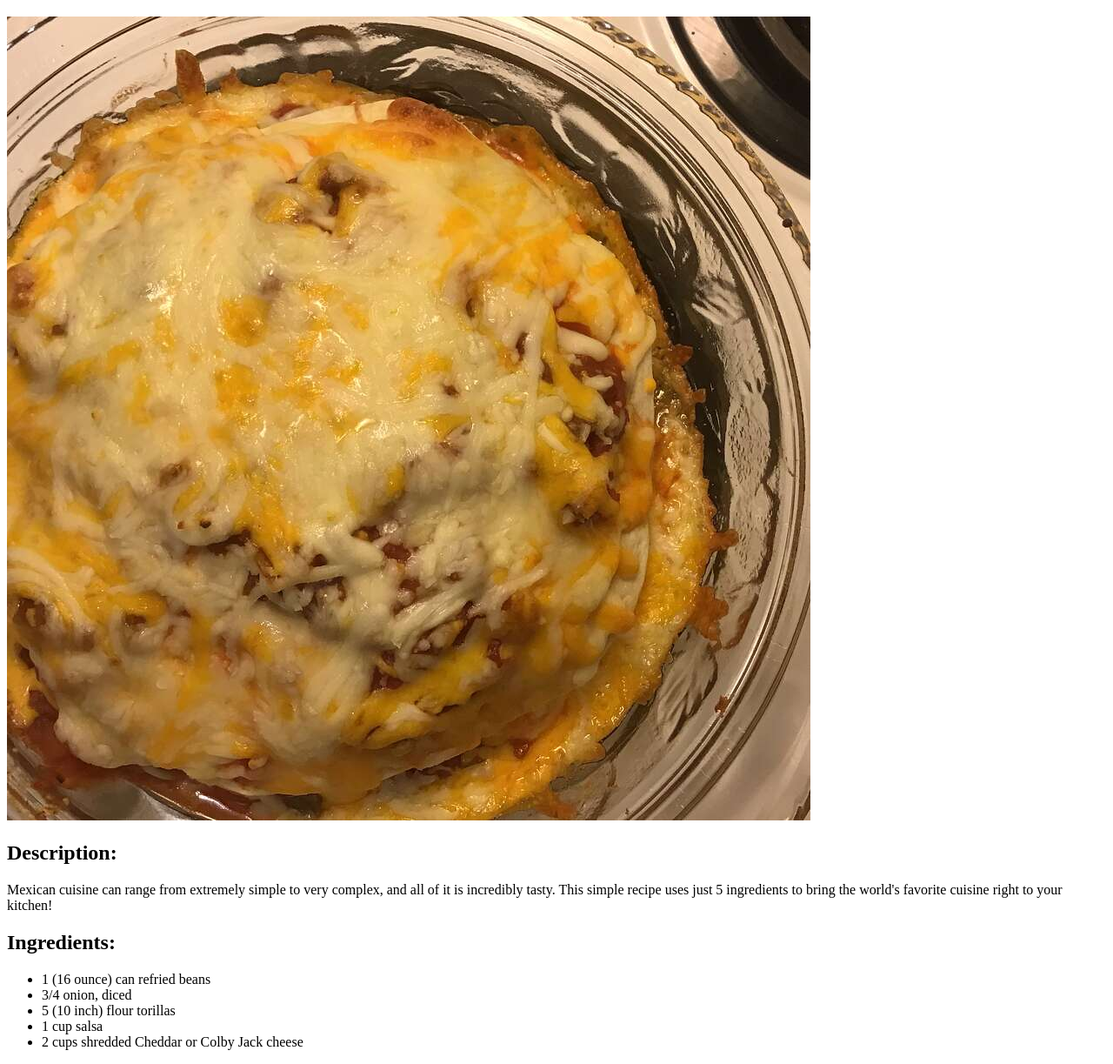
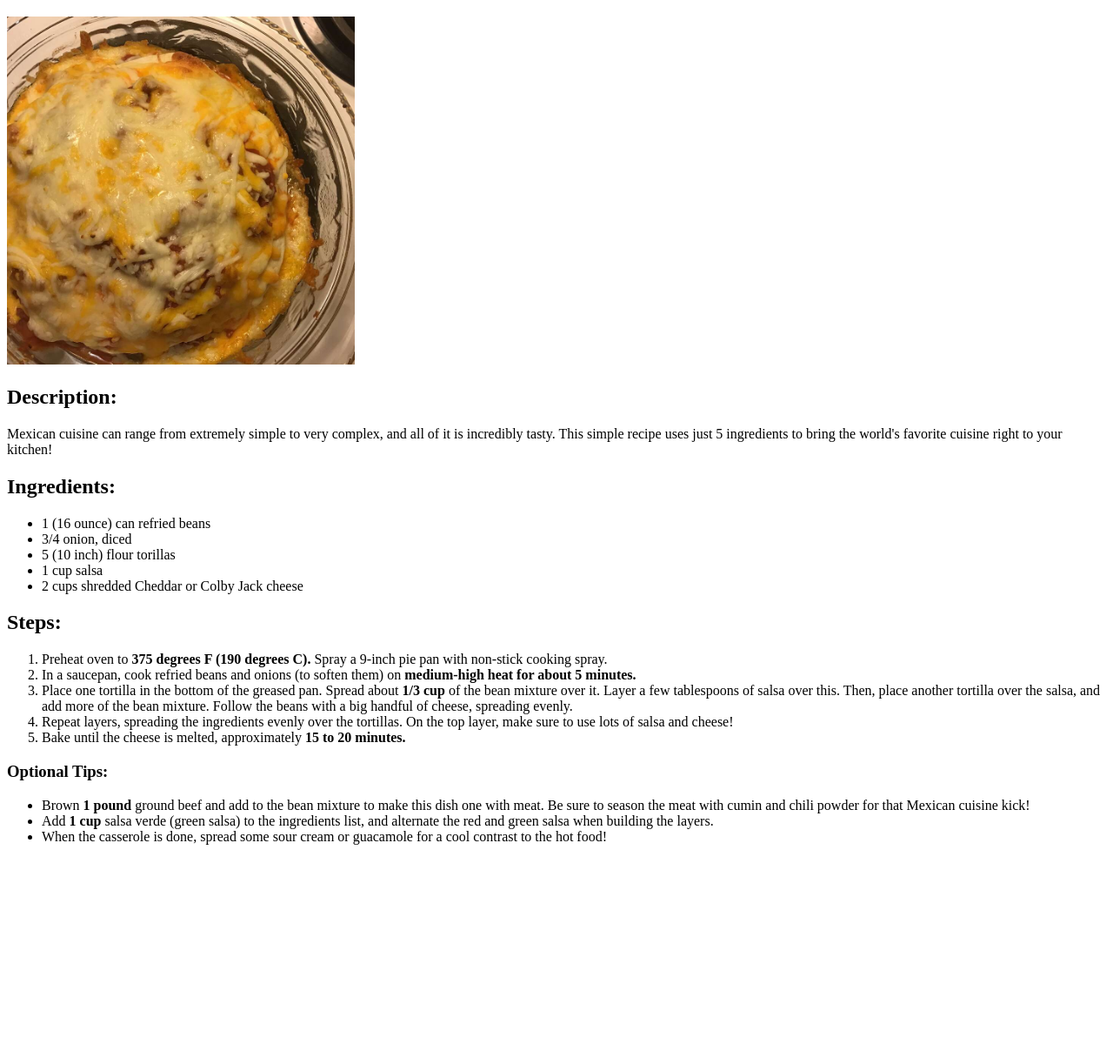
Before and after one commit to pyrokev181/odin-recipes, a plain HTML site: page recipes/mexi-cass.html in a window 1280 px wide. Shown: the part 61-1284 px from the top of the page at 87% size. After the commit the page ends 1048 px from the top, so only its background shows below. Drawn offline with Linux system fonts and the light colour scheme.

Commit message:
Added pesto chicken page; formatting changes on mexi-cass

```diff
--- a/recipes/mexi-cass.html
+++ b/recipes/mexi-cass.html
@@ -6,7 +6,7 @@
 </head>
 <body>
     <h1>Easy Mexican Casserole</h1>
-    <p><img src="../img/mexi-cass.jpeg" alt="Deliciously cheesy Mexican casserole"></p>
+    <p><img src="../img/mexi-cass.jpeg" alt="Deliciously cheesy Mexican casserole" width="400" height="400"></p>
     <h2>Description:</h2>
     <p>Mexican cuisine can range from extremely simple to very complex, and all of it is incredibly tasty. This simple recipe uses just 5 ingredients to bring the world's favorite cuisine right to your kitchen!</p>
 
@@ -30,7 +30,7 @@
     <h3>Optional Tips:</h3>
         <ul>
             <li>Brown <strong>1 pound</strong> ground beef and add to the bean mixture to make this dish one with meat. Be sure to season the meat with cumin and chili powder for that Mexican cuisine kick!</li>
-            <li>Add 1 cup salsa verde (green salsa) to the ingredients list, and alternate the red and green salsa when building the layers.</li>
+            <li>Add <strong>1 cup</strong> salsa verde (green salsa) to the ingredients list, and alternate the red and green salsa when building the layers.</li>
             <li>When the casserole is done, spread some sour cream or guacamole for a cool contrast to the hot food!</li>
         </ul>
 </body>
```
Also changed, not shown: recipes/pesto-chicken.html (added).
